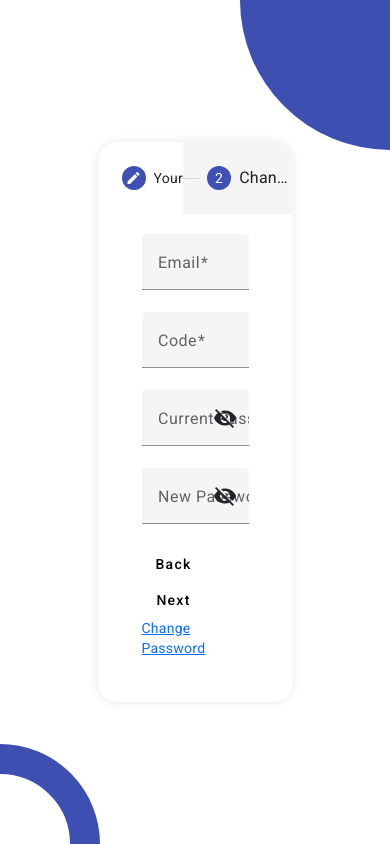
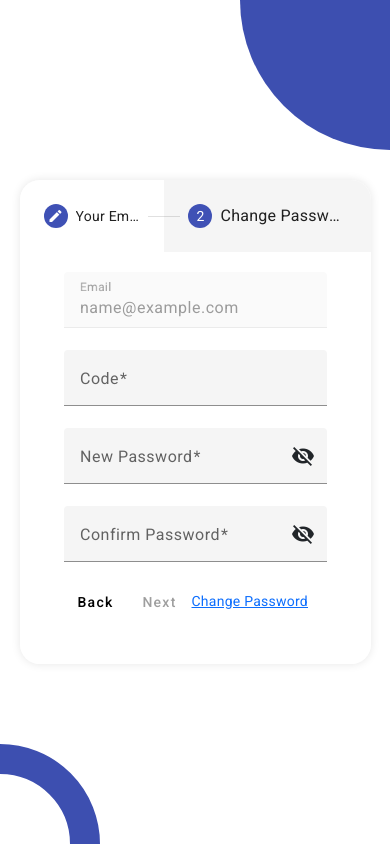
Before and after one commit to Tonelito/Angular-Invoice-Management, an Angular app: page /password-recovery in a window 390 px wide. Both pictures are taken after typing "name@example.com" into the empty fields and a click on the button "Next". Built offline with nearby package versions, Linux system fonts and the light colour scheme.

Commit message:
Password Recovery - Validation

```diff
--- a/src/app/security/components/password-change/password-change.component.html
+++ b/src/app/security/components/password-change/password-change.component.html
@@ -3,9 +3,6 @@
     <div class="form-password-change">
         <form>
             <div class="title">
-                <a mat-icon-button [routerLink]="['/login']" routerLinkActive="router-link-active">
-                    <mat-icon>arrow_back</mat-icon>
-                </a>
                 <h2>Change Password</h2>
             </div>
             <!-- input Correo-->
@@ -30,14 +27,14 @@
             <!-- input Confirmar Contraseña -->
             <mat-form-field>
                 <mat-label>Confirm Password</mat-label>
-                <input [type]="hideNewPassword ? 'password' : 'text'" matInput placeholder="Confirm Password" required>
-                <button mat-icon-button matSuffix (click)="toggleNewPasswordVisibility()"
-                    [attr.aria-label]="'Hide password'" [attr.aria-pressed]="hideNewPassword">
-                    <mat-icon>{{hideNewPassword ? 'visibility_off' : 'visibility'}}</mat-icon>
+                <input [type]="confirmNewPassword ? 'password' : 'text'" matInput placeholder="Confirm Password" required>
+                <button mat-icon-button matSuffix (click)="toggleConfirmNewPasswordVisibility()"
+                    [attr.aria-label]="'Hide password'" [attr.aria-pressed]="confirmNewPassword">
+                    <mat-icon>{{confirmNewPassword ? 'visibility_off' : 'visibility'}}</mat-icon>
                 </button>
             </mat-form-field>
             <div class="container-buttons">
-                <button mat-raised-button color="accent">Cancel</button>
+                <button mat-raised-button color="accent"  [routerLink]="['/login']" routerLinkActive="router-link-active">Cancel</button>
                 <button mat-raised-button color="primary">Accept</button>
             </div>
         </form>
--- a/src/app/security/components/password-change/password-change.component.ts
+++ b/src/app/security/components/password-change/password-change.component.ts
@@ -10,6 +10,8 @@ export class PasswordChangeComponent {
   hideCurrentPassword = true;
   hideNewPassword = true;
 
+  confirmNewPassword = true;
+
   toggleCurrentPasswordVisibility() {
     this.hideCurrentPassword = !this.hideCurrentPassword;
   }
@@ -17,4 +19,8 @@ export class PasswordChangeComponent {
   toggleNewPasswordVisibility() {
     this.hideNewPassword = !this.hideNewPassword;
   }
+
+  toggleConfirmNewPasswordVisibility() {
+    this.confirmNewPassword = !this.confirmNewPassword;
+  }
 }
--- a/src/app/security/components/password-recovery/password-recovery.component.html
+++ b/src/app/security/components/password-recovery/password-recovery.component.html
@@ -2,6 +2,7 @@
     <app-circles></app-circles>
     <div class="stepper-password-recovery">
         <mat-stepper linear #stepper>
+            <!-- Step 1 -->
             <mat-step [stepControl]="firstFormGroup">
                 <form [formGroup]="firstFormGroup">
                     <ng-template matStepLabel>Your Email</ng-template>
@@ -23,49 +24,56 @@
                 </form>
             </mat-step>
 
+            <!-- Step 2 -->
             <mat-step [stepControl]="secondFormGroup">
                 <form [formGroup]="secondFormGroup">
                     <ng-template matStepLabel>Change Password</ng-template>
-                    <!-- input Correo-->
+
+                    <!-- Email input -->
                     <mat-form-field>
                         <mat-label>Email</mat-label>
-                        <input type="email" matInput formControlName="secondCtrl" placeholder="Enter your email"
+                        <input type="email" matInput formControlName="secondCtrl" readonly>
+                    </mat-form-field>
+
+                    <!-- Verification Code input -->
+                    <mat-form-field>
+                        <mat-label>Code</mat-label>
+                        <input type="number" matInput formControlName="verificationCode" placeholder="Verify Code"
                             required>
-                        <mat-error *ngIf="firstFormGroup.get('secondCtrl')?.hasError('required')">
-                            Email is required
-                        </mat-error>
-                        <mat-error *ngIf="firstFormGroup.get('secondCtrl')?.hasError('email')">
-                            Please enter a valid email address
+                    </mat-form-field>
+
+                    <!-- New Password input -->
+                    <mat-form-field>
+                        <mat-label>New Password</mat-label>
+                        <input [type]="hideNewPassword ? 'password' : 'text'" matInput formControlName="newPassword"
+                            placeholder="New Password" required>
+                        <button mat-icon-button matSuffix (click)="toggleNewPasswordVisibility()">
+                            <mat-icon>{{hideNewPassword ? 'visibility_off' : 'visibility'}}</mat-icon>
+                        </button>
+                        <mat-error *ngIf="secondFormGroup.get('newPassword')?.hasError('required')">
+                            New password is required
                         </mat-error>
                     </mat-form-field>
-                    <!-- input Codigo de verificacion -->
+
+                    <!-- Confirm Password input -->
                     <mat-form-field>
-                        <mat-label>Code</mat-label>
-                        <input type="number" matInput formControlName="secondCtrl" placeholder="Verify Code" required>
+                        <mat-label>Confirm Password</mat-label>
+                        <input [type]="hideNewConfirmPassword ? 'password' : 'text'" matInput
+                            formControlName="newConfirmPassword" placeholder="Confirm Password" required>
+                        <button mat-icon-button matSuffix (click)="toggleNewConfirmPasswordVisibility()">
+                            <mat-icon>{{hideNewConfirmPassword ? 'visibility_off' : 'visibility'}}</mat-icon>
+                        </button>
+                        <mat-error *ngIf="secondFormGroup.get('newConfirmPassword')?.hasError('required')">
+                            Confirm password is required
+                        </mat-error>
+                        <mat-error *ngIf="secondFormGroup.errors?.['PasswordNoMatch']">
+                            Passwords do not match
+                        </mat-error>
                     </mat-form-field>
-                    <!-- input Contraseña vieja -->
-                    <mat-form-field>
-                        <mat-label>Current Password</mat-label>
-                        <input [type]="hideCurrentPassword ? 'password' : 'text'" matInput formControlName="secondCtrl"
-                            placeholder="Current Password" required>
-                        <button mat-icon-button matSuffix (click)="toggleCurrentPasswordVisibility()"
-                            [attr.aria-label]="'Hide password'" [attr.aria-pressed]="hideCurrentPassword">
-                            <mat-icon>{{hideCurrentPassword ? 'visibility_off' : 'visibility'}}</mat-icon>
-                        </button>
-                    </mat-form-field>
-                    <!-- input Contraseña nueva -->
-                    <mat-form-field>
-                        <mat-label>New Password</mat-label>
-                        <input [type]="hideNewPassword ? 'password' : 'text'" matInput formControlName="secondCtrl"
-                            placeholder="New Password" required>
-                        <button mat-icon-button matSuffix (click)="toggleNewPasswordVisibility()"
-                            [attr.aria-label]="'Hide password'" [attr.aria-pressed]="hideNewPassword">
-                            <mat-icon>{{hideNewPassword ? 'visibility_off' : 'visibility'}}</mat-icon>
-                        </button>
-                    </mat-form-field>
+
                     <div>
                         <button mat-button matStepperPrevious>Back</button>
-                        <button mat-button matStepperNext>Next</button>
+                        <button mat-button matStepperNext [disabled]="secondFormGroup.invalid">Next</button>
                         <a [routerLink]="['/password-change']" routerLinkActive="router-link-active">Change Password</a>
                     </div>
                 </form>
--- a/src/app/security/components/password-recovery/password-recovery.component.scss
+++ b/src/app/security/components/password-recovery/password-recovery.component.scss
@@ -23,3 +23,12 @@
         }
     }
 }
+
+@media screen and (max-width: 768px) {
+    .container-PR {
+        .stepper-password-recovery {
+            width: 90%;
+        }
+    }
+
+}
--- a/src/app/security/components/password-recovery/password-recovery.component.ts
+++ b/src/app/security/components/password-recovery/password-recovery.component.ts
@@ -1,5 +1,6 @@
-import { Component } from '@angular/core';
-import { FormBuilder, Validators } from '@angular/forms';
+import { Component, OnInit } from '@angular/core';
+import { FormBuilder, FormControl, FormGroup, ValidatorFn, Validators } from '@angular/forms';
+import { confirmPasswordValidator } from 'src/app/shared/utilities/confirm-password.validator';
 
 
 @Component({
@@ -7,22 +8,34 @@ import { FormBuilder, Validators } from '@angular/forms';
   templateUrl: './password-recovery.component.html',
   styleUrls: ['./password-recovery.component.scss']
 })
-export class PasswordRecoveryComponent {
-
-  hideCurrentPassword = true;
+export class PasswordRecoveryComponent implements OnInit {
+  firstFormGroup!: FormGroup;
+  secondFormGroup!: FormGroup;
+  hideNewConfirmPassword = true;
   hideNewPassword = true;
-
-  firstFormGroup = this._formBuilder.group({
-    firstCtrl: ['', [Validators.required, Validators.email]],
-  });
-  secondFormGroup = this._formBuilder.group({
-    secondCtrl: ['', Validators.required],
-  });
 
   constructor(private _formBuilder: FormBuilder) { }
 
-  toggleCurrentPasswordVisibility() {
-    this.hideCurrentPassword = !this.hideCurrentPassword;
+  ngOnInit() {
+    this.firstFormGroup = this._formBuilder.group({
+      firstCtrl: ['', [Validators.required, Validators.email]],
+    });
+
+    this.secondFormGroup = this._formBuilder.group({
+      secondCtrl: [{ value: '', disabled: true }],
+      verificationCode: ['', [Validators.required]],
+      newPassword: new FormControl<string>('', [Validators.required]),
+      newConfirmPassword: new FormControl<string>('', [Validators.required]),
+    }, { validators: confirmPasswordValidator });
+
+    this.firstFormGroup.get('firstCtrl')?.valueChanges.subscribe((email: string) => {
+      this.secondFormGroup.get('secondCtrl')?.setValue(email);
+    });
+  }
+
+
+  toggleNewConfirmPasswordVisibility() {
+    this.hideNewConfirmPassword = !this.hideNewConfirmPassword;
   }
 
   toggleNewPasswordVisibility() {
--- /dev/null
+++ b/src/app/shared/utilities/confirm-password.validator.ts
@@ -0,0 +1,5 @@
+import { AbstractControl, ValidationErrors, ValidatorFn } from "@angular/forms";
+
+export const confirmPasswordValidator: ValidatorFn = (control: AbstractControl): ValidationErrors | null => {
+    return control.value.newPassword === control.value.newConfirmPassword ? null : { PasswordNoMatch: true };
+}
```
Also changed, not shown: 1 other file (tests, documents, lock files or other folders).
